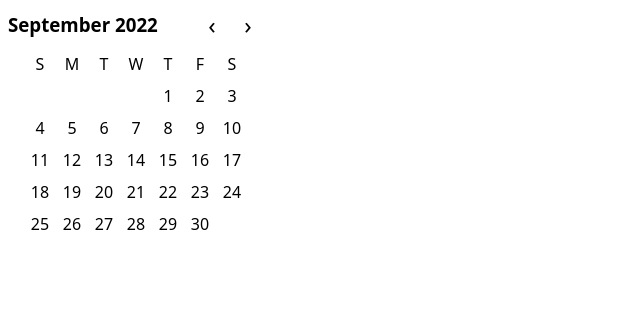
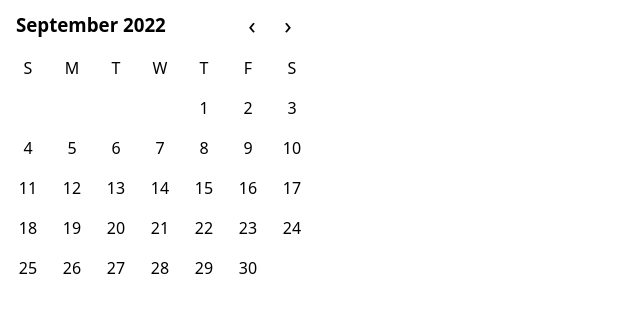
Before and after one commit to TheOmer77/calendar-thingy, a React (Vite) app: page / in a window 1280 px wide. Shown: the top 312 px of the page, without its empty margins (0-640 px from the left). Built offline with nearby package versions, Linux system fonts and the light colour scheme.

Commit message:
Update styles & structure

```diff
--- a/src/components/Calendar/Day.tsx
+++ b/src/components/Calendar/Day.tsx
@@ -22,18 +22,22 @@ const Day = ({ date, className, ...props }: CalendarDayProps) => {
   );
 
   return (
-    <button
+    <div
       className={classNames(
         classes.day,
         selected && classes['day-selected'],
         className
       )}
-      onClick={() => onChange?.(date)}
-      disabled={(minDate && date < minDate) || (maxDate && date > maxDate)}
-      {...props}
     >
-      {date.getDate()}
-    </button>
+      <button
+        className={classes['day-button']}
+        onClick={() => onChange?.(date)}
+        disabled={(minDate && date < minDate) || (maxDate && date > maxDate)}
+        {...props}
+      >
+        {date.getDate()}
+      </button>
+    </div>
   );
 };
 
--- a/src/components/Calendar/DaysHeader.tsx
+++ b/src/components/Calendar/DaysHeader.tsx
@@ -15,7 +15,7 @@ const CalendarDaysHeader = ({
   return (
     <div className={classNames(classes['days-header'], className)} {...props}>
       {[...Array(7).keys()].map(key => (
-        <span key={key} className={classes.day}>
+        <span key={key} className={classes['day-label']}>
           {getWeekday(new Date(259200000 + 86400000 * key), locale)}
         </span>
       ))}
--- a/src/components/Calendar/index.module.css
+++ b/src/components/Calendar/index.module.css
@@ -11,7 +11,7 @@
   --button-text-color-primary: rgba(255, 255, 255);
   --button-text-color-primary--disabled: rgba(255, 255, 255, 0.5);
 
-  width: 16rem;
+  width: 19rem;
   display: flex;
   flex-direction: column;
   justify-content: center;
@@ -22,7 +22,7 @@
   color: inherit;
   background-color: transparent;
   border: none;
-  border-radius: 1rem;
+  border-radius: 1.125rem;
   color: var(--button-text-color);
   font-size: inherit;
   font-family: inherit;
@@ -30,36 +30,36 @@
   justify-content: center;
   align-items: center;
 }
-.calendar button.day-selected {
+.calendar .day-selected > .day-button {
   background-color: var(--button-color-primary);
   color: var(--button-text-color-primary);
 }
 .calendar button:focus-visible,
-.calendar button.day-selected:focus-visible {
+.calendar .day-selected > .day-button:focus-visible {
   outline: none;
   background-color: var(--button-color--hover);
 }
-.calendar button.day-selected:focus-visible {
+.calendar .day-selected > .day-button:focus-visible {
   background-color: var(--button-color-primary--hover);
 }
 @media (hover: hover) {
   .calendar button:hover:not(:active):not(:disabled) {
     background-color: var(--button-color--hover);
   }
-  .calendar button.day-selected:hover:not(:active):not(:disabled) {
+  .calendar .day-selected > .day-button:hover:not(:active):not(:disabled) {
     background-color: var(--button-color-primary--hover);
   }
 }
 .calendar button:active:not(:disabled) {
   background-color: var(--button-color--active);
 }
-.calendar button.day-selected:active:not(:disabled) {
+.calendar .day-selected > .day-button:active:not(:disabled) {
   background-color: var(--button-color-primary--active);
 }
 .calendar button:disabled {
   color: var(--button-text-color--disabled);
 }
-.calendar button.day-selected:disabled {
+.calendar .day-selected > .day-button:disabled {
   color: var(--button-text-color-primary--disabled);
 }
 
@@ -72,10 +72,12 @@
 }
 
 .calendar-header {
-  width: 100%;
+  width: 19rem;
   justify-content: space-between;
   align-items: center;
   margin-bottom: 0.5rem;
+  padding: 0 0.5rem;
+  box-sizing: border-box;
 }
 .calendar-header > .month {
   margin: 0;
@@ -91,16 +93,30 @@
 
 .days-header,
 .week {
-  width: 14rem;
+  width: 19rem;
   justify-content: flex-start;
 }
-.days-header > .day,
+.days-header > .day-label,
 .week > .day {
-  width: 2rem;
-  height: 2rem;
+  width: 2.5rem;
+  height: 2.5rem;
+  position: relative;
   display: flex;
   justify-content: center;
   align-items: center;
+}
+.days-header > .day-label:not(:last-child),
+.week > .day:not(:last-child) {
+  margin-inline-end: 0.25rem;
+}
+.week > .day > .day-button {
+  width: 2.25rem;
+  height: 2.25rem;
+  display: flex;
+  justify-content: center;
+  align-items: center;
+  position: absolute;
+  z-index: 1;
 }
 
 @media (prefers-color-scheme: dark) {
```
Also changed, not shown: src/components/Calendar/index.module.css.d.ts (+10 -8 lines).
